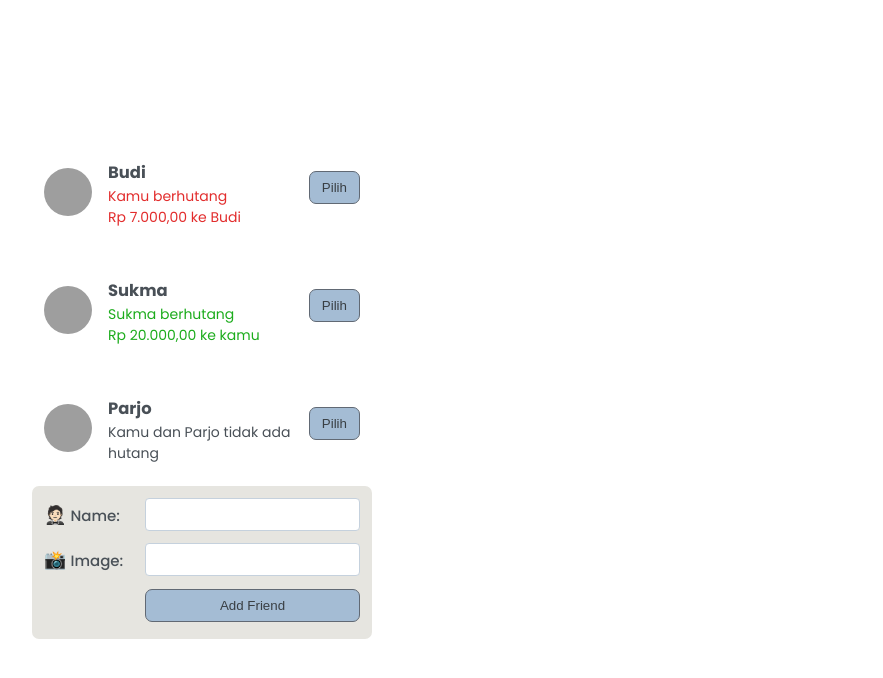
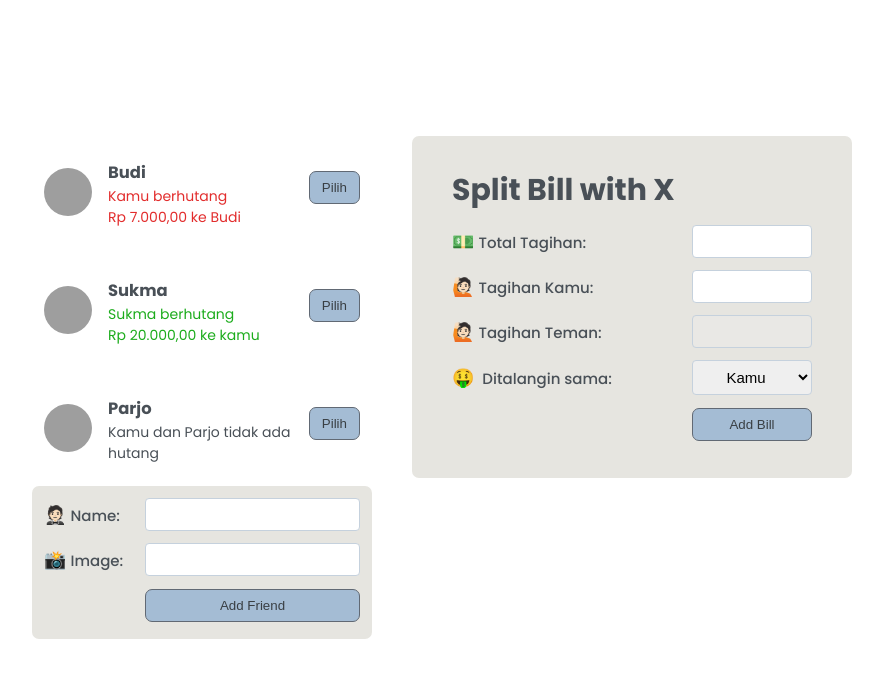
Before and after one commit to luthfizone/split-bill-project-kelas-fullstack, a React (Vite) app: page / in a window 1280 px wide. Shown: the top 678 px of the page, without its empty margins (198-1081 px from the left). Built offline with nearby package versions, Linux system fonts and the light colour scheme; grey boxes are pictures that could not be loaded.

Commit message:
feat: add display split bill form and styling it

```diff
--- a/src/App.jsx
+++ b/src/App.jsx
@@ -1,4 +1,5 @@
-import FormAddFriend from "./components/FormAddFriend";
+import FormAddFriend from "./components/form/FormAddFriend";
+import FormSplitBill from "./components/form/FormSplitBill";
 import FriendList from "./components/FriendList";
 import initialFriends from "./data/sample.json";
 
@@ -9,6 +10,7 @@ function App() {
         <FriendList friends={initialFriends} />
         <FormAddFriend />
       </div>
+      <FormSplitBill />
     </div>
   );
 }
--- /dev/null
+++ b/src/components/form/FormSplitBill.jsx
@@ -0,0 +1,50 @@
+function FormSplitBill() {
+  return (
+    <form className="form-split-bill">
+      <h1>Split Bill with X</h1>
+
+      <label htmlFor="totalTagihan" className="label-total-tagihan">
+        💵Total Tagihan:{" "}
+      </label>
+      <input
+        type="text"
+        id="totalTagihan"
+        name="totalTagihan"
+        className="input-total-tagihan"
+      />
+
+      <label htmlFor="tagihanKamu" className="label-tagihan-kamu">
+        🙋🏻Tagihan Kamu:{" "}
+      </label>
+      <input
+        type="text"
+        id="tagihanKamu"
+        name="tagihanKamu"
+        className="input-tagihan-kamu"
+      />
+
+      <label htmlFor="tagihanTeman" className="label-tagihan-teman">
+        🙋🏻Tagihan Teman:{" "}
+      </label>
+      <input
+        type="text"
+        id="tagihanTeman"
+        name="tagihanTeman"
+        disabled
+        className="input-tagihan-teman"
+      />
+
+      <label htmlFor="ditalangin" className="label-ditalangin">
+        🤑 Ditalangin sama:{" "}
+      </label>
+      <select name="ditalangin" id="ditalangin" className="input-ditalangin">
+        <option value="user">Kamu</option>
+        <option value="friend">X</option>
+      </select>
+
+      <button className="button btn-bill">Add Bill</button>
+    </form>
+  );
+}
+
+export default FormSplitBill;
--- a/src/index.css
+++ b/src/index.css
@@ -100,7 +100,7 @@ body {
   transition: 0.3%;
 }
 
-/* Form */
+/* Form friend*/
 form {
   font-size: 1.5rem;
   display: grid;
@@ -148,17 +148,19 @@ label::first-letter {
   font-size: 1.8rem;
 }
 
-input {
+input,
+select {
   font-size: 1.5rem;
   padding: 0.7rem;
   grid-area: input;
-  /* text-align: center; */
+  text-align: center;
   border: 1px solid var(--color-light);
   border-radius: 4px;
   transition: 0.3s;
 }
 
-input:focus {
+input:focus,
+select:focus {
   outline: none;
   border: 1px solid var(--color-dark);
 }
@@ -168,6 +170,60 @@ form .button {
   grid-area: button;
 }
 
-.btn-friend:hover {
+.btn-friend:hover,
+.btn-bill:hover {
   background-color: #97aabd;
 }
+
+/* Form split bill*/
+.form-split-bill {
+  grid-template-columns: 1fr 12rem;
+  grid-template-areas:
+    "header ."
+    "label-total input-total"
+    "label-tagihan-kamu input-tagihan-kamu"
+    "label-tagihan-teman input-tagihan-teman"
+    "label-ditalangin input-ditalangin"
+    ". button";
+  padding: 3.2rem 4rem;
+}
+
+.form-split-bill h1 {
+  grid-area: header;
+}
+
+.label-total-tagihan {
+  grid-area: label-total;
+}
+
+.input-total-tagihan {
+  grid-area: input-total;
+}
+
+.label-tagihan-kamu {
+  grid-area: label-tagihan-kamu;
+}
+
+.input-tagihan-kamu {
+  grid-area: input-tagihan-kamu;
+}
+
+.label-tagihan-teman {
+  grid-area: label-tagihan-teman;
+}
+
+.input-tagihan-teman {
+  grid-area: input-tagihan-teman;
+}
+
+.label-ditalangin {
+  grid-area: label-ditalangin;
+}
+
+.input-ditalangin {
+  grid-area: input-ditalangin;
+}
+
+.button {
+  grid-area: button;
+}
```
Also changed, not shown: src/components/form/FormAddFriend.jsx (renamed from src/components/FormAddFriend.jsx).
